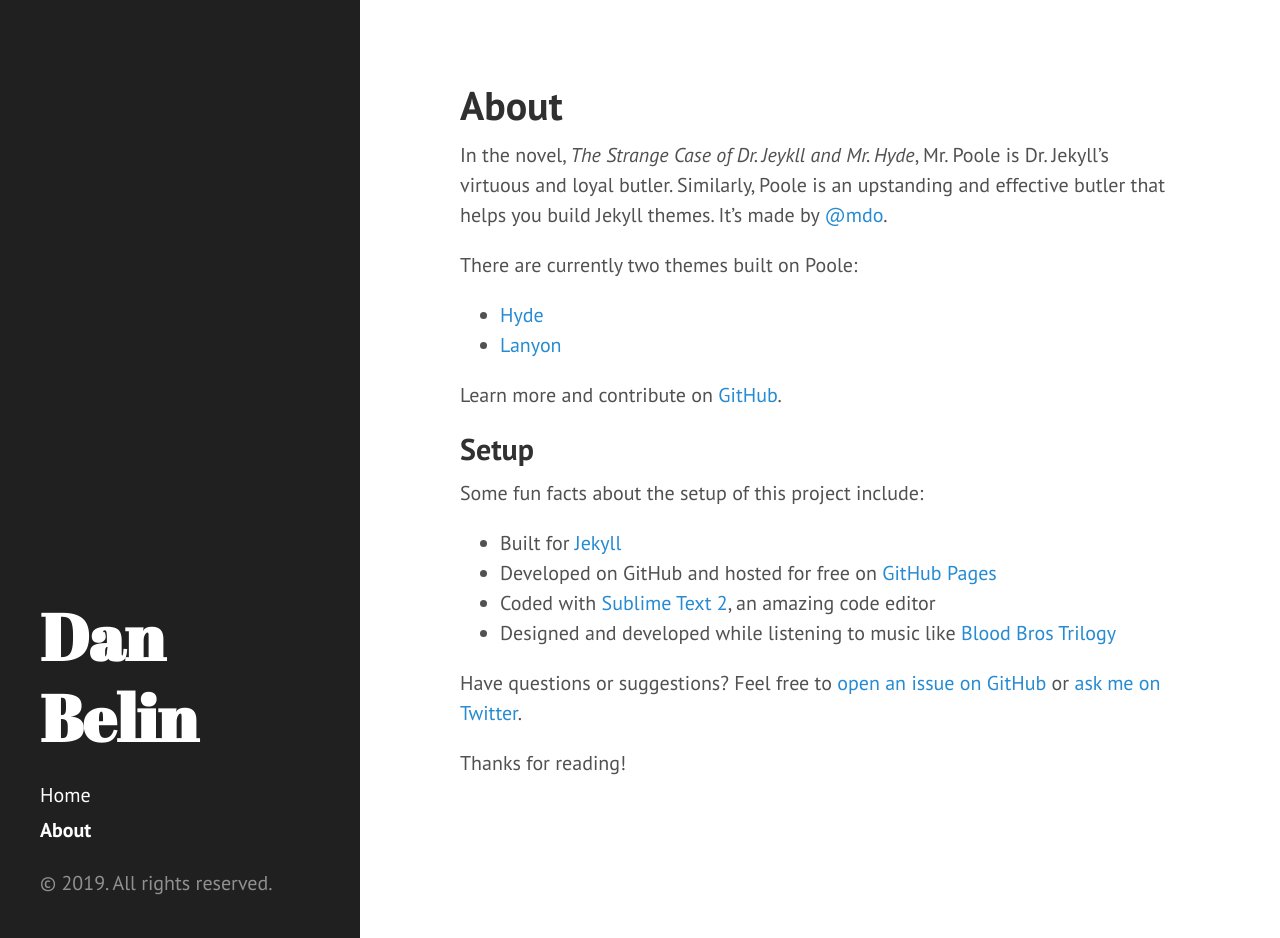
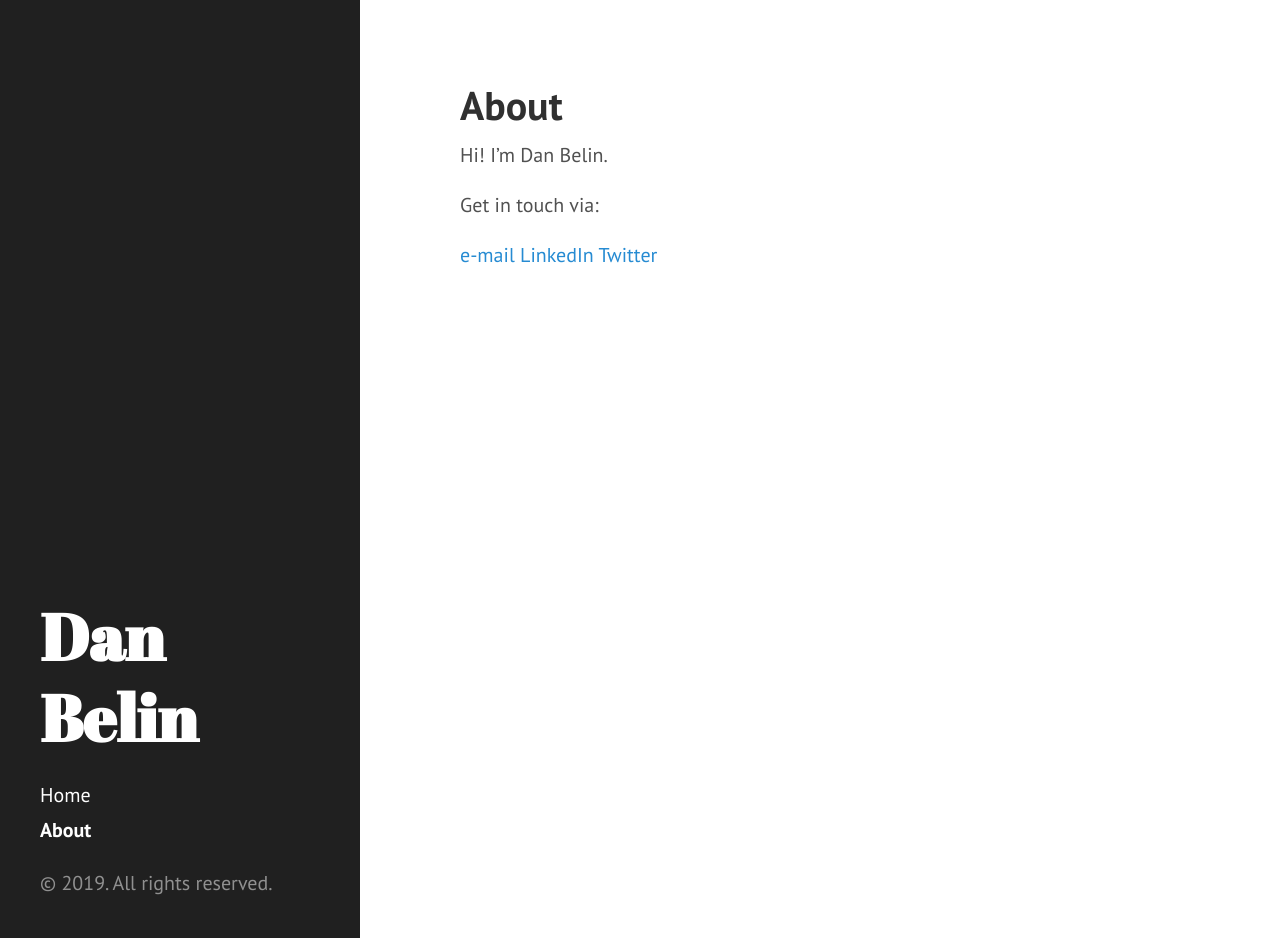
Before and after one commit to dan-belin/dan-belin.github.io, a Jekyll site: the page built from about.md, in a window 1280 px wide and 938 px high. Built offline with Jekyll 4.4.1, drawn with Linux system fonts in a browser that asks for light colours; Markdown is read by kramdown in place of the engine named in the settings.

Commit message:
About page updates.

```diff
--- a/about.md
+++ b/about.md
@@ -3,24 +3,10 @@ layout: page
 title: About
 ---
 
-In the novel, *The Strange Case of Dr. Jeykll and Mr. Hyde*, Mr. Poole is Dr. Jekyll's virtuous and loyal butler. Similarly, Poole is an upstanding and effective butler that helps you build Jekyll themes. It's made by [@mdo](https://twitter.com/mdo).
+Hi! I'm Dan Belin.
 
-There are currently two themes built on Poole:
+Get in touch via:
 
-* [Hyde](http://hyde.getpoole.com)
-* [Lanyon](http://lanyon.getpoole.com)
-
-Learn more and contribute on [GitHub](https://github.com/poole).
-
-## Setup
-
-Some fun facts about the setup of this project include:
-
-* Built for [Jekyll](http://jekyllrb.com)
-* Developed on GitHub and hosted for free on [GitHub Pages](https://pages.github.com)
-* Coded with [Sublime Text 2](http://sublimetext.com), an amazing code editor
-* Designed and developed while listening to music like [Blood Bros Trilogy](https://soundcloud.com/maddecent/sets/blood-bros-series)
-
-Have questions or suggestions? Feel free to [open an issue on GitHub](https://github.com/poole/issues/new) or [ask me on Twitter](https://twitter.com/mdo).
-
-Thanks for reading!
+[e-mail](mailto:contact@dbelin.net)
+[LinkedIn](https://www.linkedin.com/in/dbelin/)
+[Twitter](https://https://twitter.com/dfbelin)
```
